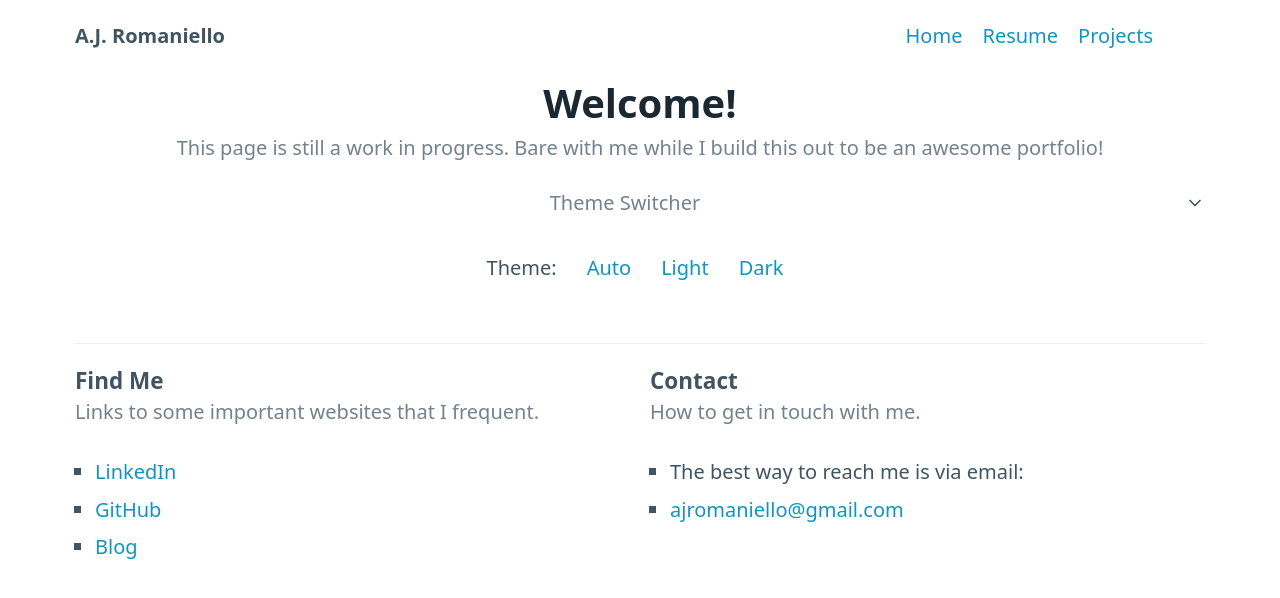
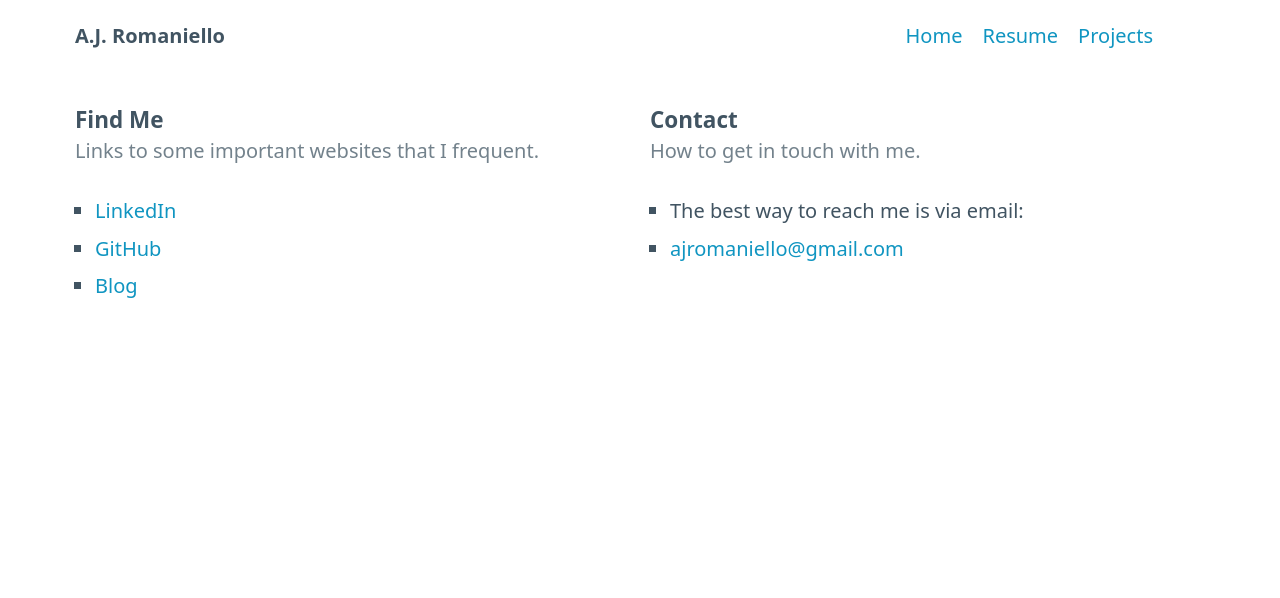
Before and after one commit to aj-rom/aj-rom.github.io, a React (Create React App) app: page / in a window 1280 px wide. Shown: the top 598 px of the page. Built offline with nearby package versions, Linux system fonts and the light colour scheme.

Commit message:
change jumbotron component to wrapper

```diff
--- a/src/components/home/Jumbotron.js
+++ b/src/components/home/Jumbotron.js
@@ -1,44 +1,15 @@
 import React, { Component } from 'react'
-import Accordion from "../Accordion";
 
 export default class Jumbotron extends Component {
     render() {
         return (
             <header id='jumbotron'>
                 <hgroup>
-                    <h1>Welcome!</h1>
-                    <h2>This page is still a work in progress. Bare with me while I build this out to be an awesome portfolio!</h2>
+                    { this.props.children }
                 </hgroup>
-
-                <Accordion open={true} title='Theme Switcher'>
-                    <nav>
-                        <ul>
-                            <li>Theme:</li>
-                            <li><a href="#" onClick={this.switchToAuto}>Auto</a></li>
-                            <li><a href="#" onClick={this.switchToLight}>Light</a></li>
-                            <li><a href="#" onClick={this.switchToDark}>Dark</a></li>
-                        </ul>
-                    </nav>
-                </Accordion>
             </header>
         )
     }
 
-    switchToAuto = () => {
-        changeTheme('auto')
-    }
 
-    switchToLight = () => {
-        changeTheme('light')
-    }
-
-    switchToDark = () => {
-        changeTheme('dark')
-    }
 }
-
-function changeTheme(theme) {
-    const node = document.querySelector('html')
-    node.dataset.theme = theme
-    return node
-}
```
